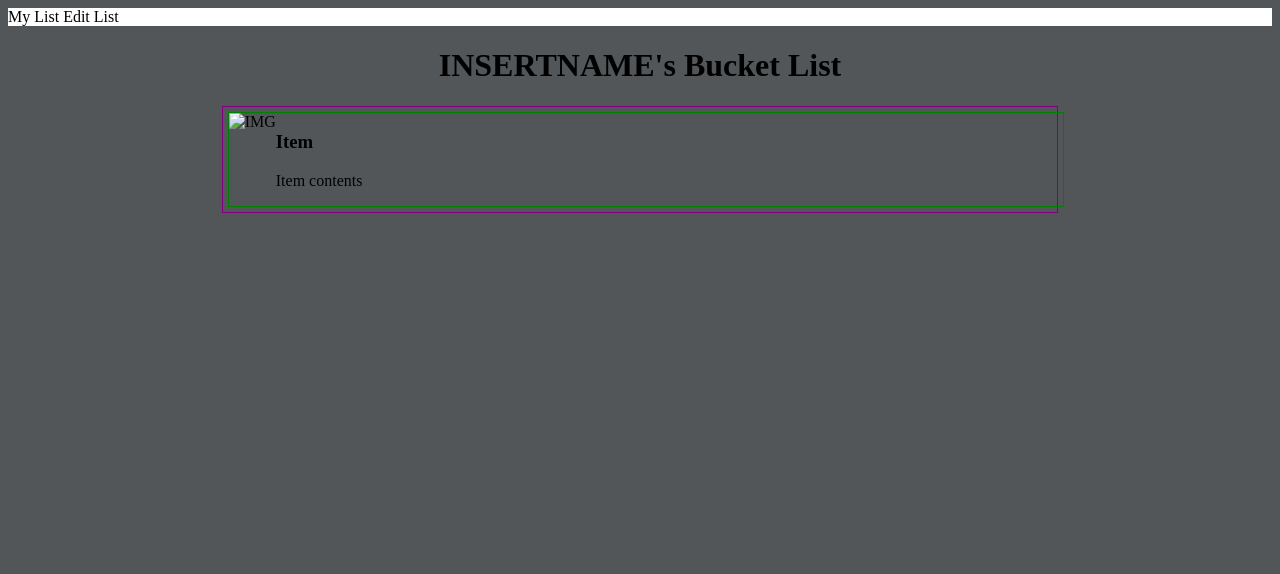
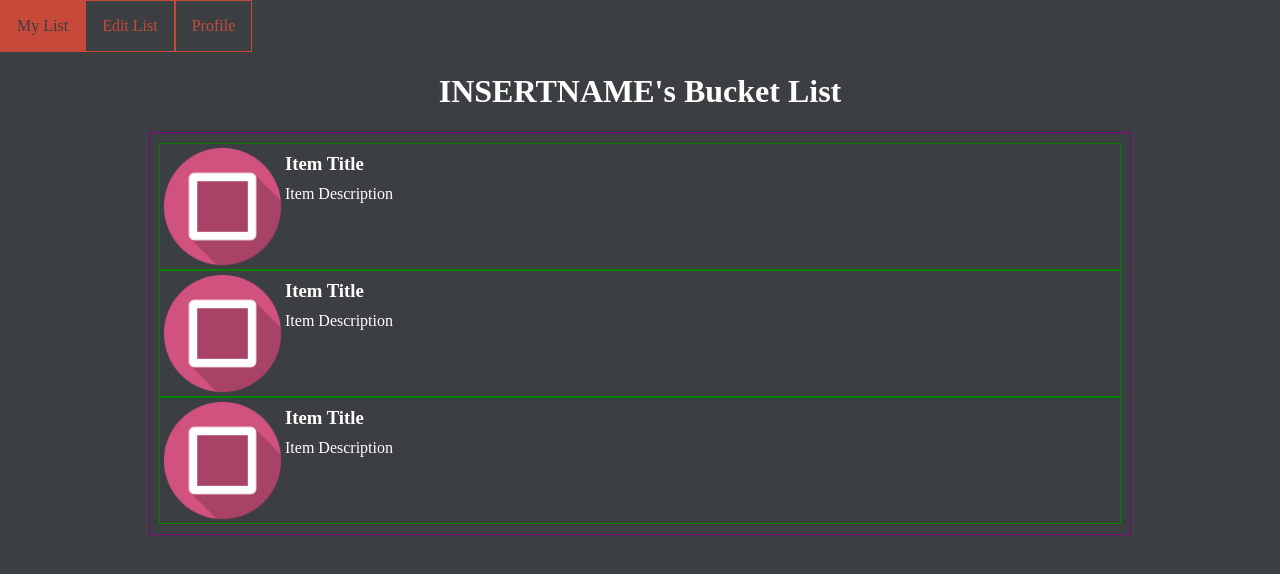
Before and after one commit to mtdnichol/COIS3420_Assignment1, a PHP site: page /DisplayList.html in a window 1280 px wide. Shown: the top 574 px of the page. Run offline with PHP 8.4, Linux system fonts and the light colour scheme.

Commit message:
Project Created

```diff
--- a/DisplayList.html
+++ b/DisplayList.html
@@ -9,15 +9,30 @@
     <div class="navigation-bar">
         <a>My List</a>
         <a>Edit List</a>
+        <a class="justifyRight">Profile</a>
     </div>
     <h1>INSERTNAME's Bucket List</h1>
 
     <div class="main-box">
         <div class ="item">
-            <img src="" alt="IMG">
+            <img src="images/test_icon.png" alt="IMG">
             <div>
-                <h3>Item</h3>
-                <p>Item contents</p>
+                <h3>Item Title</h3>
+                <p>Item Description</p>
+            </div>
+        </div>
+        <div class ="item">
+            <img src="images/test_icon.png" alt="IMG">
+            <div>
+                <h3>Item Title</h3>
+                <p>Item Description</p>
+            </div>
+        </div>
+        <div class ="item">
+            <img src="images/test_icon.png" alt="IMG">
+            <div>
+                <h3>Item Title</h3>
+                <p>Item Description</p>
             </div>
         </div>
     </div>
--- a/MainStyle.css
+++ b/MainStyle.css
@@ -1,26 +1,70 @@
 body {
-    background-color: #525659;
+    background-color: #3c3f41;
+    color: white;
+    margin: 0;
 }
 
 h1 {
     text-align: center;
 }
 
+img {
+    width: 125px;
+    height: 125px;
+}
+
 div.main-box {
     display: flex;
     flex-direction: column;
+    align-items: center;
     margin: 0 auto;
+    padding: 10px;
     border: 0.1em solid purple;
-    width: 66%;
+    width: 75%;
 }
 
 div.item {
     display: flex;
     border: 0.1em solid green;
-    margin: 0.3em;
     width: 100%;
 }
 
+div.item h3 {
+    margin-top: 0.5em;
+    margin-bottom: 0.5em;
+}
+
+div.item p {
+    margin-top: 0.5em;
+    margin-bottom: 0.5em;
+}
+
 .navigation-bar {
-    background-color: white;
+    display: flex;
+    width: 100%;
+    padding: 0;
+    margin: 0;
 }
+
+.navigation-bar a {
+    color: #c7493a;
+    border: 0.1em solid #c7493a;
+    padding: 1em;
+}
+
+.justifyRight {
+    justify-content: flex-end;
+}
+
+a:visited {
+    text-decoration: none;
+}
+
+a:hover {
+    color: #3c3f41;
+    background-color: #c7493a;
+}
+
+a:active {
+    text-decoration: none;
+}
```
Also changed, not shown: Login.html (added, +10 -0 lines), ManageList.html (added, +10 -0 lines), Register.html (added, +10 -0 lines), images/test_icon.png (added).
